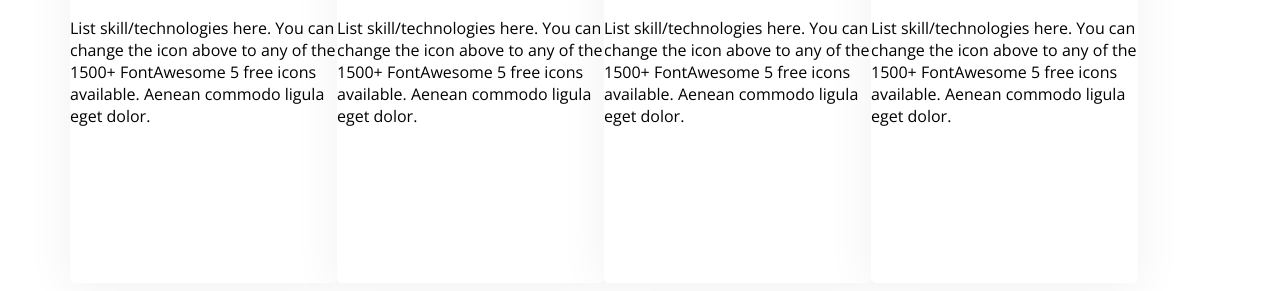
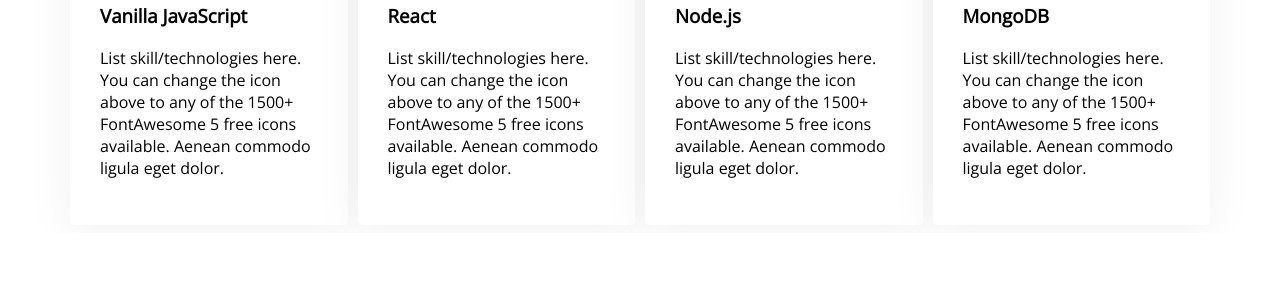
Before and after one commit to rakibete/webdeveloper-portfolio, a plain HTML site: page index.html in a window 1280 px wide. Shown: the part 1597-1888 px from the top of the page. After the commit the page ends 1830 px from the top, so only its background shows below. Drawn offline with nearby package versions, Linux system fonts and the light colour scheme.

Commit message:
skill padding added

```diff
--- a/styles/porfolio.css
+++ b/styles/porfolio.css
@@ -138,11 +138,11 @@
 
 .skill-container {
     display: flex;
+    gap: 10px;
 }
 
 .skill {
-    width: 267px;
-    height: 377px;
+    padding: 30px;
     border-radius: 5px;
     background: #FFF;
     box-shadow: 0px 6px 50px 0px rgba(0, 0, 0, 0.06);
```
